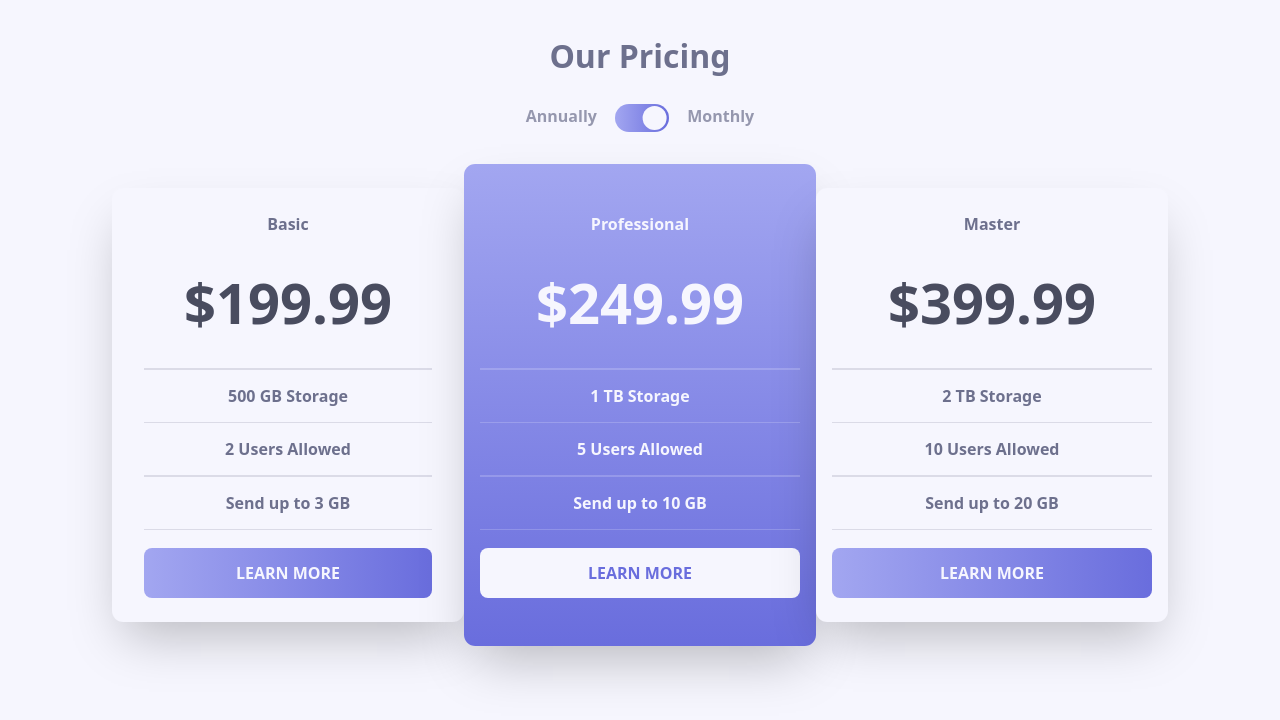
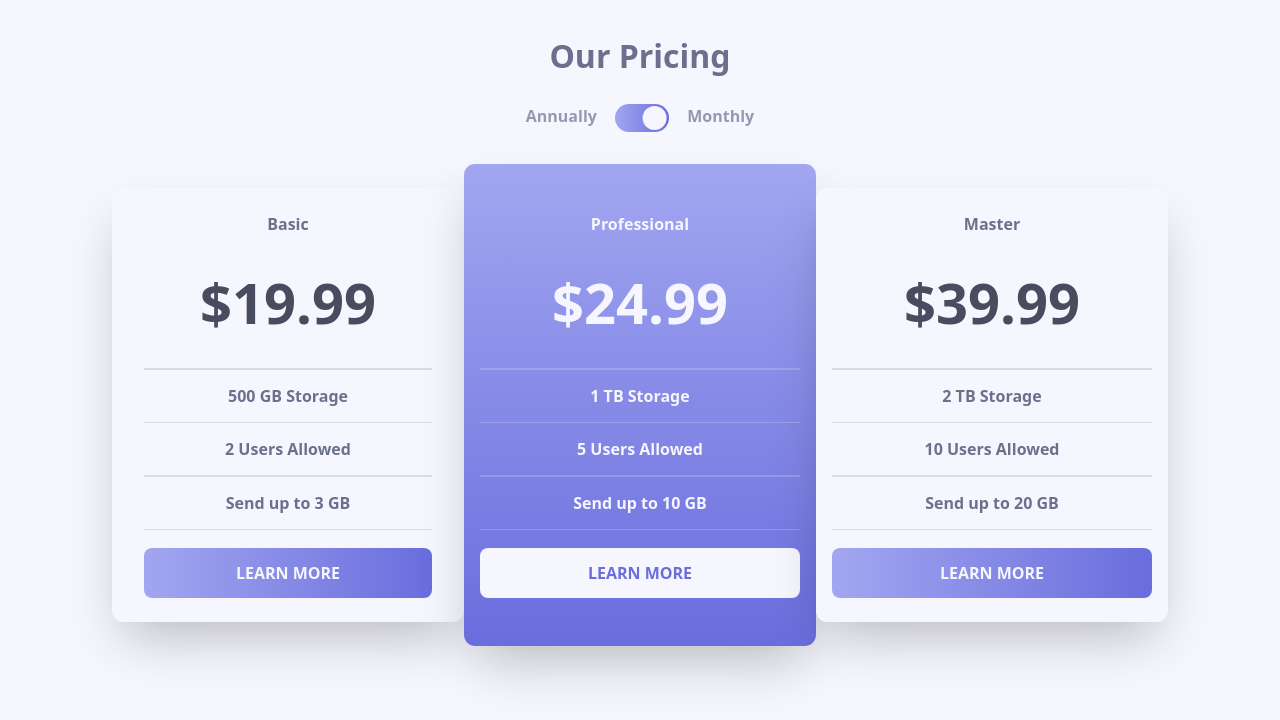
Before and after one commit to Olaniyi-Olamide/PRICE-COMPONENT-WITH-TOOGLE, a website: page index.html in a window 1280 px wide. Both pictures are taken after a click on the element 628 px from the left and 118 px from the top of the page. Drawn offline with Linux system fonts and the light colour scheme.

Commit message:
feat: added toogle-price functionality

```diff
--- a/index.html
+++ b/index.html
@@ -27,7 +27,7 @@
           class="relative gradient-btn w-[3.4rem] h-[3.4rem] rounded-[1rem] pl-0.5 py-0.5"
         >
           <div
-            class="bg-Blue50 w-[1.5rem] h-[1.5rem] rounded-full toogle-btn"
+            class="bg-Blue50 w-[1.5rem] h-[1.5rem] rounded-full toogle-btn cursor-pointer"
           ></div>
         </div>
         <span class="mx-4.5 text-Gray650 opacity-[0.7] font-bold">Monthly</span>
@@ -41,7 +41,8 @@
       >
         <p class="mb-6 text-Gray650 font-bold">Basic</p>
         <p class="mb-6 text-[2.5rem] md:text-[3.5rem] text-Gray700 font-bold">
-          $199.99
+          <span class="basic-price-annually">$199.99</span>
+          <span class="hidden basic-price-monthly">$19.99</span>
         </p>
         <span class="w-[100%] h-[0.1rem] bg-Gray650 opacity-[0.2]"></span>
         <p class="text-Gray650 font-bold my-3.5">500 GB Storage</p>
@@ -60,7 +61,10 @@
         class="gradient shadow-2xl py-[1.5rem] px-[1rem] rounded-[0.7rem] flex flex-col items-center justify-center text-Blue50 md:min-w-[15rem] lg:min-w-[22rem] md:py-[3rem]"
       >
         <p class="mb-6 font-bold">Professional</p>
-        <p class="mb-6 text-[2.5rem] font-bold md:text-[3.5rem]">$249.99</p>
+        <p class="mb-6 text-[2.5rem] font-bold md:text-[3.5rem]">
+          <span class="professional-price-annually">$249.99</span>
+          <span class="hidden professional-price-monthly">$24.99</span>
+        </p>
         <span class="w-[100%] h-[0.1rem] bg-Blue50 opacity-[0.2]"></span>
         <p class="font-bold my-3.5">1 TB Storage</p>
         <span class="w-[100%] h-[0.1rem] bg-Blue50 opacity-[0.2]"></span>
@@ -79,7 +83,8 @@
       >
         <p class="mb-6 text-Gray650 font-bold">Master</p>
         <p class="mb-6 text-[2.5rem] text-Gray700 font-bold md:text-[3.5rem]">
-          $399.99
+          <span class="master-price-annually">$399.99</span>
+          <span class="hidden master-price-monthly">$39.99</span>
         </p>
         <span class="w-[100%] h-[0.1rem] bg-Gray650 opacity-[0.2]"></span>
         <p class="text-Gray650 font-bold my-3.5">2 TB Storage</p>
--- a/script.js
+++ b/script.js
@@ -1,7 +1,57 @@
 "use strict";
+const span = document.querySelectorAll("span");
+const toogleBtn = document.querySelector(".toogle-btn");
+const basicPriceAnnually = document.querySelector(".basic-price-annually");
+const basicPriceMonthly = document.querySelector(".basic-price-monthly");
+const professionalPriceAnnually = document.querySelector(
+  ".professional-price-annually"
+);
+const professionalPriceMonthly = document.querySelector(
+  ".professional-price-monthly"
+);
+const masterPriceAnnually = document.querySelector(".master-price-annually");
+const masterPriceMonthly = document.querySelector(".master-price-monthly");
 
-const toogleBtn = document.querySelector(".toogle-btn");
+const tooglePriceAnnually = function (basic, professional, master) {
+  span.forEach((span) => {
+    span.classList.add("text-annimation");
+  });
+  setTimeout(() => {
+    span.forEach((span) => {
+      span.classList.remove("text-annimation");
+    });
+    basic.classList.toggle("hidden");
+    professional.classList.toggle("hidden");
+    master.classList.toggle("hidden");
+  }, 1500);
+};
+
+const tooglePriceMonthly = function (basic, professional, master) {
+  span.forEach((span) => {
+    span.classList.add("text-annimation");
+  });
+  setTimeout(() => {
+    span.forEach((span) => {
+      span.classList.remove("text-annimation");
+    });
+    basic.classList.toggle("hidden");
+    professional.classList.toggle("hidden");
+    master.classList.toggle("hidden");
+  }, 1500);
+};
 
 toogleBtn.addEventListener("click", function () {
   toogleBtn.classList.toggle("toogle");
+
+  tooglePriceAnnually(
+    basicPriceAnnually,
+    professionalPriceAnnually,
+    masterPriceAnnually
+  );
+
+  tooglePriceMonthly(
+    basicPriceMonthly,
+    professionalPriceMonthly,
+    masterPriceMonthly
+  );
 });
--- a/src/input.css
+++ b/src/input.css
@@ -37,3 +37,14 @@
   color: hsl(240, 78%, 98%);
   transition: all ease-in-out 1.5s;
 }
+span {
+  transition: all 1.5s ease-in-out;
+}
+/* .basic-price-monthly,
+.basic-price-annually {
+  transition: all 1.5s ease-in-out;
+} */
+.text-annimation {
+  transition: all 1.5s ease-in-out;
+  opacity: 0;
+}
```
Also changed, not shown: src/output.css.
